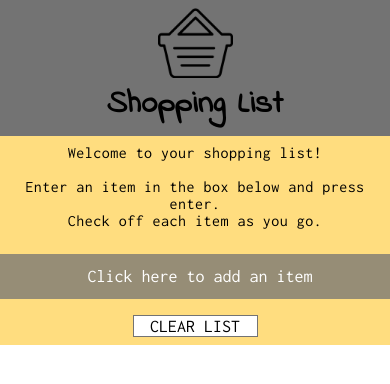
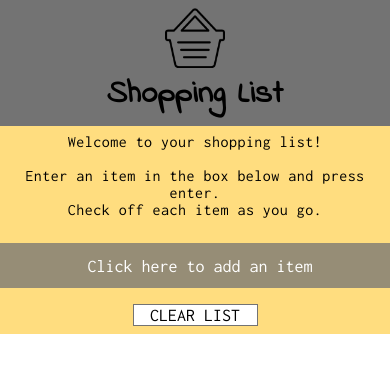
Before and after one commit to jussc/shopping-list, a plain HTML site: page index.html in a window 390 px wide. Drawn offline with nearby package versions, Linux system fonts and the light colour scheme.

Commit message:
media query

```diff
--- a/css/styles.css
+++ b/css/styles.css
@@ -138,3 +138,13 @@ hard code */
   color: white;
   vertical-align: middle;
 }
+
+@media only screen and (max-width: 450px) {
+  .icon img {
+    width: 60px;
+    height: 60px;
+  }
+  .instructions p {
+    padding: 0 2%;
+  }
+}
```
